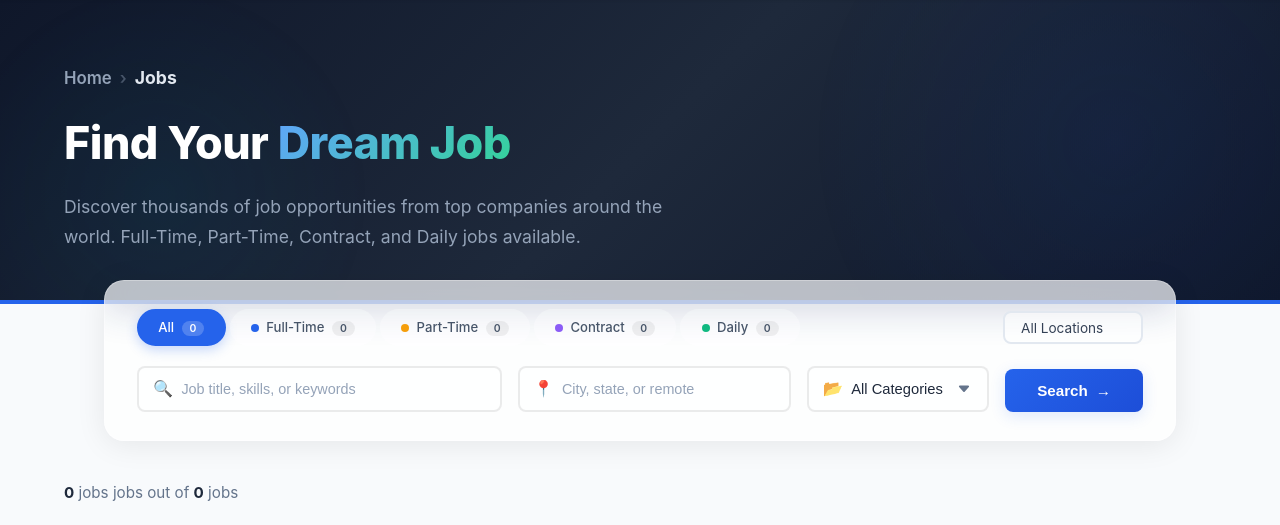
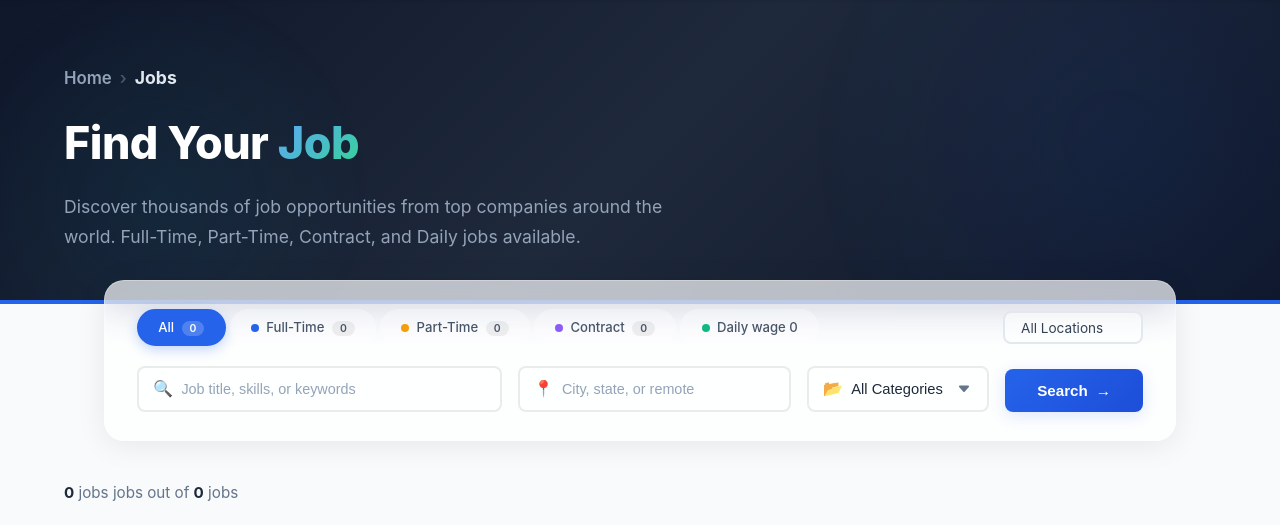
Before and after one commit to danishumer9988/Rf-site-2, a Django app: page /jobs/ in a window 1280 px wide. Shown: the part 72-597 px from the top of the page. Run offline with Django 5.2, Linux system fonts and the light colour scheme; data that the repository does not hold is empty.

Commit message:
Update project

```diff
--- a/config/settings.py
+++ b/config/settings.py
@@ -98,7 +98,7 @@ AUTH_PASSWORD_VALIDATORS = [
 ]
 
 LANGUAGE_CODE = 'en-us'
-TIME_ZONE = 'UTC'
+TIME_ZONE = 'Asia/Karachi'
 USE_I18N = True
 USE_TZ = True
 
--- a/templates/internships/internship_list.html
+++ b/templates/internships/internship_list.html
@@ -959,7 +959,7 @@
                 <span class="separator">›</span>
                 <span class="current">Internships</span>
             </div>
-            <h1>Find Your <span>Dream Internship</span></h1>
+            <h1>Find Your <span>Internship</span></h1>
             <p>Discover thousands of internship opportunities from top companies around the world. Kickstart your career today.</p>
         </div>
     </div>
--- a/templates/jobs/job_list.html
+++ b/templates/jobs/job_list.html
@@ -1043,7 +1043,7 @@
                 <span class="separator">›</span>
                 <span class="current">Jobs</span>
             </div>
-            <h1>Find Your <span>Dream Job</span></h1>
+            <h1>Find Your <span> Job</span></h1>
             <p>Discover thousands of job opportunities from top companies around the world. Full-Time, Part-Time, Contract, and Daily jobs available.</p>
         </div>
     </div>
@@ -1073,7 +1073,7 @@
                 </a>
                 <a href="?employment_type=daily{% if request.GET.query %}&query={{ request.GET.query }}{% endif %}{% if request.GET.location %}&location={{ request.GET.location }}{% endif %}"
                    class="jl-filter-tab {% if request.GET.employment_type == 'daily' %}active{% endif %}">
-                    <span class="badge-dot badge-dot-daily"></span> Daily <span class="count">{{ daily_count|default:0 }}</span>
+                    <span class="badge-dot badge-dot-daily"></span> Daily wage {{ daily_count|default:0 }}</span>
                 </a>
             </div>
             <div class="jl-filter-right">
@@ -1134,7 +1134,7 @@
     {% if request.GET.employment_type == 'full_time' %}Full-Time
     {% elif request.GET.employment_type == 'part_time' %}Part-Time
     {% elif request.GET.employment_type == 'contract' %}Contract
-    {% elif request.GET.employment_type == 'daily' %}Daily
+    {% elif request.GET.employment_type == 'daily' %}Daily Wage
     {% elif jobs|length > 0 %}{{ jobs.0.get_employment_type_display }}
     {% else %}jobs{% endif %}
     job{% if jobs|length != 1 %}s{% endif %}
```
